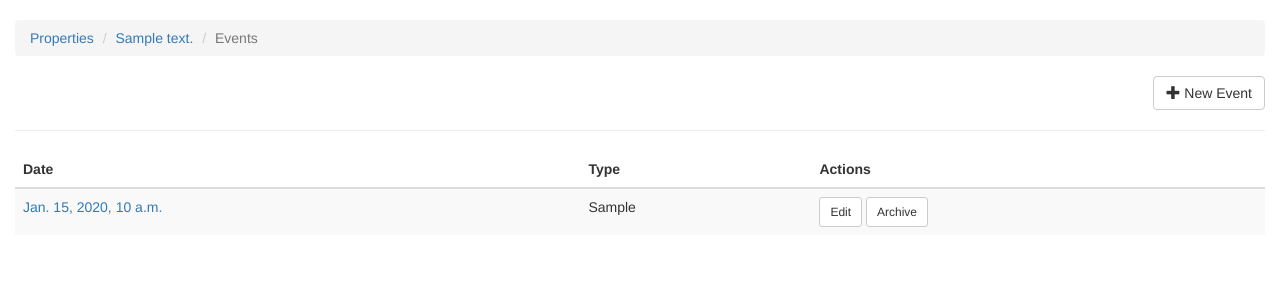
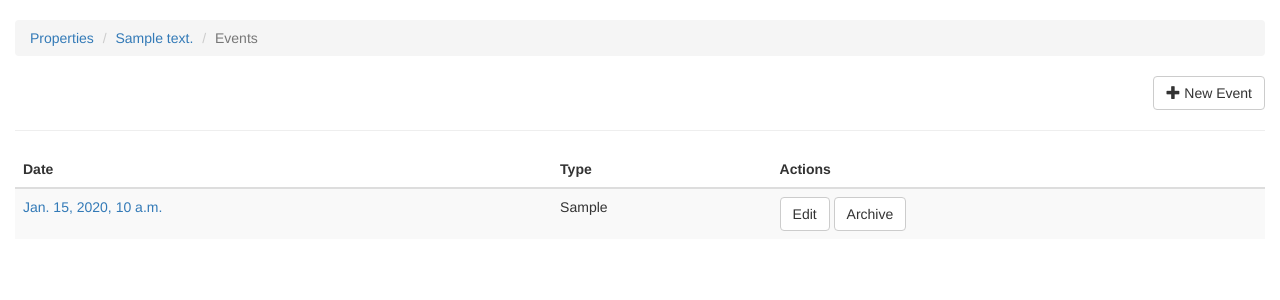
Before and after one commit to codeyoungstown/yndc-board-up, a Django app: template yndc/apps/board/templates/board/events.html in a window 1280 px wide. Shown: the part 62-362 px from the top of the page. Run offline with Django 3.2, Linux system fonts and the light colour scheme; the template is opened without the code that fills it: most values are stand-ins (such as "Sample title", 1, 10 or a date in 2020); some libraries are stand-ins or nearby versions.

Commit message:
Consistent button sizes

```diff
--- a/yndc/apps/board/templates/board/boards.html
+++ b/yndc/apps/board/templates/board/boards.html
@@ -29,7 +29,7 @@
                 </td>
                 <td>{{ board.width }}W x {{ board.height }}H</td>
                 <td>
-                    <a href="{% url 'delete_board' house.slug board.pk %}" onclick="return confirm('Delete this board?')" class="btn btn-default btn-sm" role="button">Delete</a>
+                    <a href="{% url 'delete_board' house.slug board.pk %}" onclick="return confirm('Delete this board?')" class="btn btn-default" role="button">Delete</a>
                 </td>
               </tr>
               {% endfor %}
--- a/yndc/apps/board/templates/board/events.html
+++ b/yndc/apps/board/templates/board/events.html
@@ -29,8 +29,8 @@
                 </td>
                 <td>{{ event.get_type_display }}</td>
                 <td>
-                    <a href="{% url 'edit_event' house.slug event.pk %}" class="btn btn-default btn-sm" role="button">Edit</a>
-                    <a href="{% url 'archive_event' house.slug event.pk %}" onclick="return confirm('Archive this event?')" class="btn btn-default btn-sm" role="button">Archive</a>
+                    <a href="{% url 'edit_event' house.slug event.pk %}" class="btn btn-default" role="button">Edit</a>
+                    <a href="{% url 'archive_event' house.slug event.pk %}" onclick="return confirm('Archive this event?')" class="btn btn-default" role="button">Archive</a>
                 </td>
               </tr>
               {% endfor %}
--- a/yndc/apps/board/templates/board/list.html
+++ b/yndc/apps/board/templates/board/list.html
@@ -47,7 +47,7 @@
                 {% endif %}
                 <td>
                     <a href="{% url 'edit_house' house.slug %}" class="btn btn-default" role="button">Edit</a>
-                    <a href="{% url 'archive_house' house.slug %}" onclick="return confirm('Archive this property?')" class="btn btn-default btn-sm" role="button">Archive</a>
+                    <a href="{% url 'archive_house' house.slug %}" onclick="return confirm('Archive this property?')" class="btn btn-default" role="button">Archive</a>
                 </td>
               </tr>
               {% endfor %}
--- a/yndc/apps/board/templates/board/neighborhoods.html
+++ b/yndc/apps/board/templates/board/neighborhoods.html
@@ -19,7 +19,7 @@
               <tr>
                 <td>{{ neighborhood.name }}</td>
                 <td>
-                    <a href="{% url 'delete_neighborhood' neighborhood.slug %}" onclick="return confirm('Delete this neighborhood?')" class="btn btn-default btn-sm" role="button">Delete</a>
+                    <a href="{% url 'delete_neighborhood' neighborhood.slug %}" onclick="return confirm('Delete this neighborhood?')" class="btn btn-default" role="button">Delete</a>
                 </td>
               </tr>
               {% endfor %}
```
